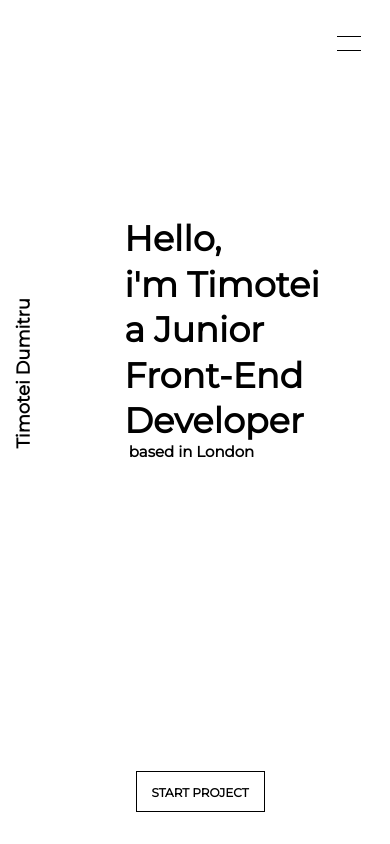
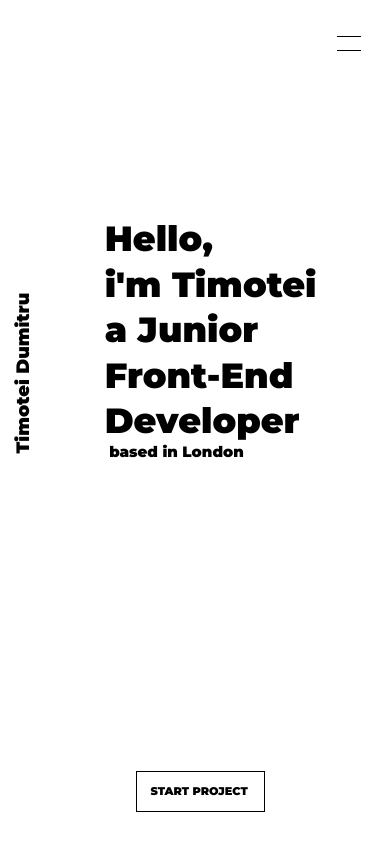
Before and after one commit to timoteidumitru/Last_Version_CV, a React (Create React App) app: page / in a window 390 px wide. Built offline with nearby package versions, Linux system fonts and the light colour scheme.

Commit message:
implement montserrat font and some small corections for general style

```diff
--- a/public/index.html
+++ b/public/index.html
@@ -8,7 +8,9 @@
 
     <link rel="manifest" href="%PUBLIC_URL%/manifest.json">
 
-    <link href="https://fonts.googleapis.com/css?family=Montserrat" rel="stylesheet">
+
+    <link href="https://fonts.googleapis.com/css?family=Montserrat:400,900" rel="stylesheet">
+
 
     <title>Modern Portofolio Timotei Dumitru</title>
   </head>
--- a/src/components/main/header.scss
+++ b/src/components/main/header.scss
@@ -125,10 +125,10 @@ body {
 
 .start-project {
 	height: 0.9375em;
-	width: 8.3875em;
+	width: 8.7875em;
 	color: #000;
 	font-family: Montserrat;
-	font-size: 0.75em;
+	font-size: 0.7em;
 	font-weight: 700;
   line-height: 0.9375em;
   text-transform: uppercase;
@@ -156,7 +156,7 @@ body {
 	width: 32px;
 	color: #000;
 	font-family: Montserrat;
-	font-size: 26px;
+	font-size: 22px;
 	font-weight: 700;
 	line-height: 32px;
   text-align: center;
@@ -178,7 +178,7 @@ body {
 	font-family: Montserrat;
 	font-size: 86px;
 	font-weight: 700;
-  line-height: 75px;
+  line-height: 95px;
   cursor: default;
 }
 
@@ -229,7 +229,7 @@ body {
   .header-text {
     width: 60%;
     top: 25.61%;
-    left: 31.85%;
+    left: 26.85%;
     font-size: 35px;
     line-height: 1.3;
   }
--- a/src/components/menu/menu.scss
+++ b/src/components/menu/menu.scss
@@ -47,7 +47,7 @@ body {
   color: #FFF;
   font-family: Montserrat;
   font-size: 9em;
-  font-weight: 700;
+  font-weight: 600;
   line-height: 0.9em;
   left: 1.4em;
   padding: 0;
@@ -55,7 +55,7 @@ body {
 
 .menu-item {
   transition: all 0.3s ease-in-out;
-  margin-top: 0.1em;
+  margin-top: 0.2em;
   cursor: pointer;
 }
 
@@ -116,8 +116,8 @@ li.menu-item:hover {
 	width: 32px;
 	color: #fff;
 	font-family: Montserrat;
-	font-size: 26px;
-	font-weight: 700;
+	font-size: 20px;
+	font-weight: 600;
 	line-height: 32px;
   text-align: center;
   writing-mode: vertical-rl;
@@ -133,7 +133,7 @@ li.menu-item:hover {
 	width: 32px;
 	color: #fff;
 	font-family: Montserrat;
-	font-size: 16px;
+	font-size: 15px;
 	font-weight: 400;
 	line-height: 32px;
   text-align: center;
@@ -268,8 +268,8 @@ li.menu-item:hover {
 @media only screen and (max-width: 480px) {
   .menu-list {
     font-size: 3.5em;
-    left: 1.8em;
-    top: 2em;
+    left: 1.4em;
+    top: 1.6em;
   }
   .left-name-menu-text {
     font-size: 18px;
```
